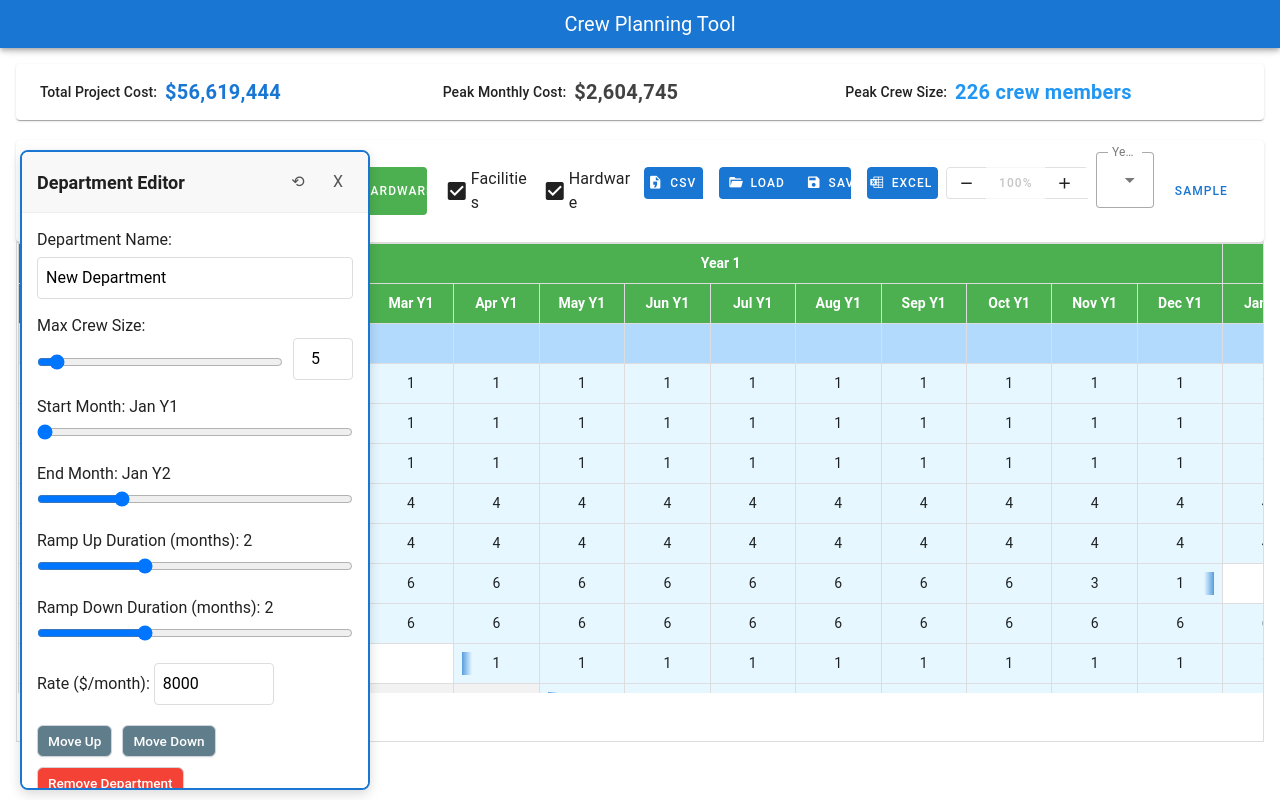
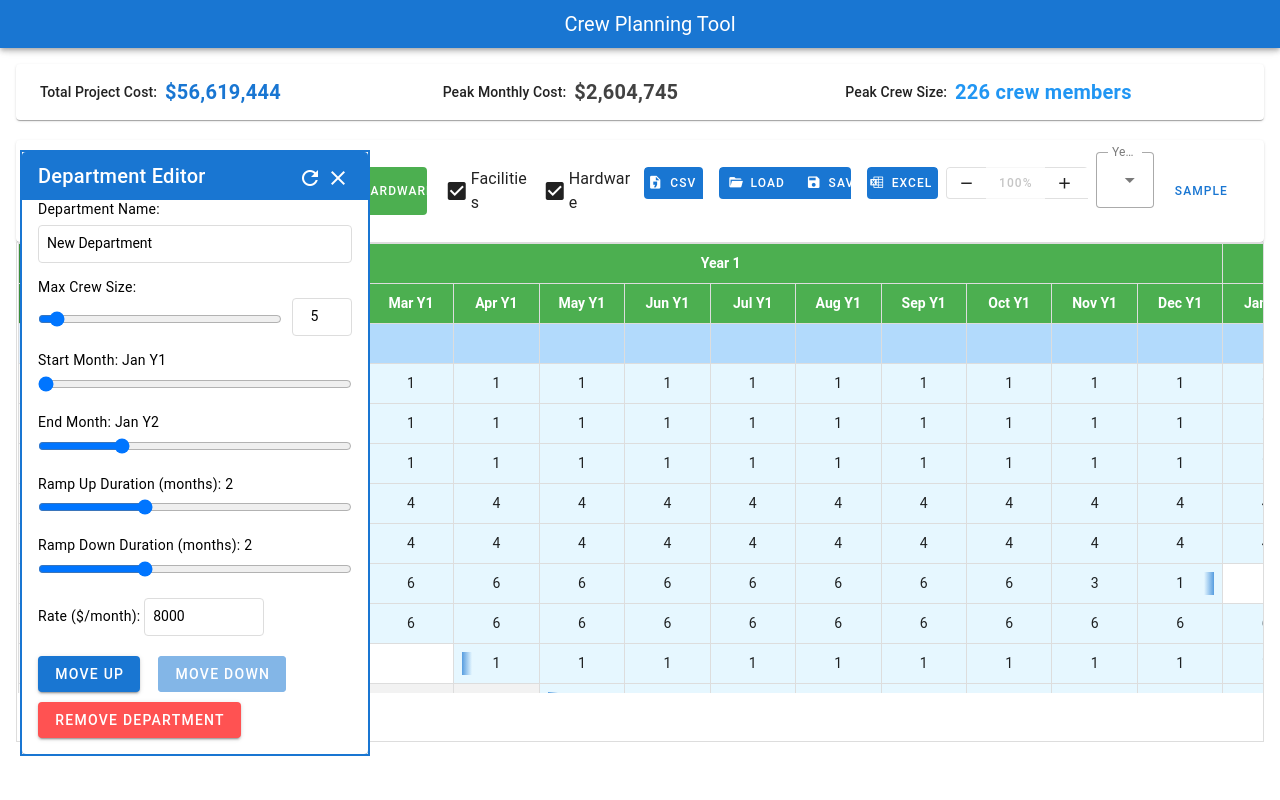
Before and after one commit to 41rumble/crew-planner, a Vue app: page / in a window 1280 px wide. Both pictures are taken after a click on the button "DEPT". Built offline with nearby package versions, Linux system fonts and the light colour scheme.

Commit message:
Update Department and Phase editors to match Facilities and Hardware editors styling

```diff
--- a/src/App.vue
+++ b/src/App.vue
@@ -341,14 +341,15 @@
            :style="editorStyle"
            ref="departmentEditor"
            @mousedown="startDrag($event, 'department')">
-        <div class="editor-header">
-          <h2>Department Editor</h2>
-          <div class="editor-controls">
-            <button @click="resetEditorPosition" class="reset-button" title="Reset Position">⟲</button>
-            <button @click="closeDepartmentEditor" class="close-button">X</button>
-          </div>
-        </div>
-        <div class="editor-content">
+        <v-card color="primary" class="draggable-card">
+          <v-card-title class="d-flex justify-space-between align-center text-white">
+            <span>Department Editor</span>
+            <div>
+              <v-btn icon="mdi-refresh" @click="resetEditorPosition" variant="text" color="white" density="compact"></v-btn>
+              <v-btn icon="mdi-close" @click="closeDepartmentEditor" variant="text" color="white" density="compact"></v-btn>
+            </div>
+          </v-card-title>
+          <v-card-text class="bg-white">
           <div class="name-input">
             <label>Department Name:</label>
             <input
@@ -434,17 +435,18 @@
             >
           </div>
           <div class="editor-actions">
-            <button @click="moveDepartmentUp" class="action-button move-up-button" :disabled="selectedDepartmentIndex === 0">
+            <v-btn color="primary" @click="moveDepartmentUp" :disabled="selectedDepartmentIndex === 0" class="mr-2">
               Move Up
-            </button>
-            <button @click="moveDepartmentDown" class="action-button move-down-button" :disabled="selectedDepartmentIndex === departments.length - 1">
+            </v-btn>
+            <v-btn color="primary" @click="moveDepartmentDown" :disabled="selectedDepartmentIndex === departments.length - 1" class="mr-2">
               Move Down
-            </button>
-            <button @click="removeDepartment" class="action-button delete-button">
+            </v-btn>
+            <v-btn color="error" @click="removeDepartment">
               Remove Department
-            </button>
+            </v-btn>
           </div>
-        </div>
+          </v-card-text>
+        </v-card>
       </div>
 
       <!-- Phase Editor Panel -->
@@ -453,14 +455,15 @@
            :style="editorStyle"
            ref="phaseEditor"
            @mousedown="startDrag($event, 'phase')">
-        <div class="editor-header">
-          <h2>Phase Editor</h2>
-          <div class="editor-controls">
-            <button @click="resetEditorPosition" class="reset-button" title="Reset Position">⟲</button>
-            <button @click="closePhaseEditor" class="close-button">X</button>
-          </div>
-        </div>
-        <div class="editor-content">
+        <v-card color="secondary" class="draggable-card">
+          <v-card-title class="d-flex justify-space-between align-center text-white">
+            <span>Phase Editor</span>
+            <div>
+              <v-btn icon="mdi-refresh" @click="resetEditorPosition" variant="text" color="white" density="compact"></v-btn>
+              <v-btn icon="mdi-close" @click="closePhaseEditor" variant="text" color="white" density="compact"></v-btn>
+            </div>
+          </v-card-title>
+          <v-card-text class="bg-white">
           <div class="name-input">
             <label>Phase Name:</label>
             <input
@@ -490,17 +493,18 @@
             >
           </div>
           <div class="editor-actions">
-            <button @click="movePhaseUp" class="action-button move-up-button" :disabled="selectedPhaseIndex === 0">
+            <v-btn color="secondary" @click="movePhaseUp" :disabled="selectedPhaseIndex === 0" class="mr-2">
               Move Up
-            </button>
-            <button @click="movePhaseDown" class="action-button move-down-button" :disabled="selectedPhaseIndex === phases.length - 1">
+            </v-btn>
+            <v-btn color="secondary" @click="movePhaseDown" :disabled="selectedPhaseIndex === phases.length - 1" class="mr-2">
               Move Down
-            </button>
-            <button @click="removePhase" class="action-button delete-button">
+            </v-btn>
+            <v-btn color="error" @click="removePhase">
               Remove Phase
-            </button>
+            </v-btn>
           </div>
-        </div>
+          </v-card-text>
+        </v-card>
       </div>
 
       <!-- Facilities Cost Editor -->
@@ -2113,7 +2117,7 @@ export default {
     startDrag(event, editorType) {
       console.log(`App: startDrag called for ${editorType}`);
       // Only start drag if clicking on the header (either old style or Vuetify)
-      if ((event.target.closest('.editor-header') || event.target.closest('.v-card-title')) && !event.target.closest('button')) {
+      if ((event.target.closest('.editor-header') || event.target.closest('.v-card-title')) && !event.target.closest('button') && !event.target.closest('.v-btn')) {
         this.isDragging = true;
         this.activeEditor = editorType;
 
@@ -2995,16 +2999,24 @@ main {
 /* Floating editor panel */
 .floating-editor {
   width: 350px;
-  background-color: white;
-  border-radius: 8px;
-  box-shadow: 0 4px 12px rgba(0,0,0,0.15);
   position: fixed !important;
   z-index: 1000 !important;
   max-height: 80vh;
   overflow-y: auto;
-  cursor: move !important;
   transition: none !important; /* Disable transitions for smooth dragging */
   user-select: none; /* Prevent text selection during drag */
+}
+
+.draggable-card {
+  cursor: move !important;
+  width: 100%;
+  height: 100%;
+}
+
+.draggable-card .v-card-title {
+  cursor: move !important;
+  user-select: none !important;
+  touch-action: none !important;
 }
 
 .editor-header {
```
